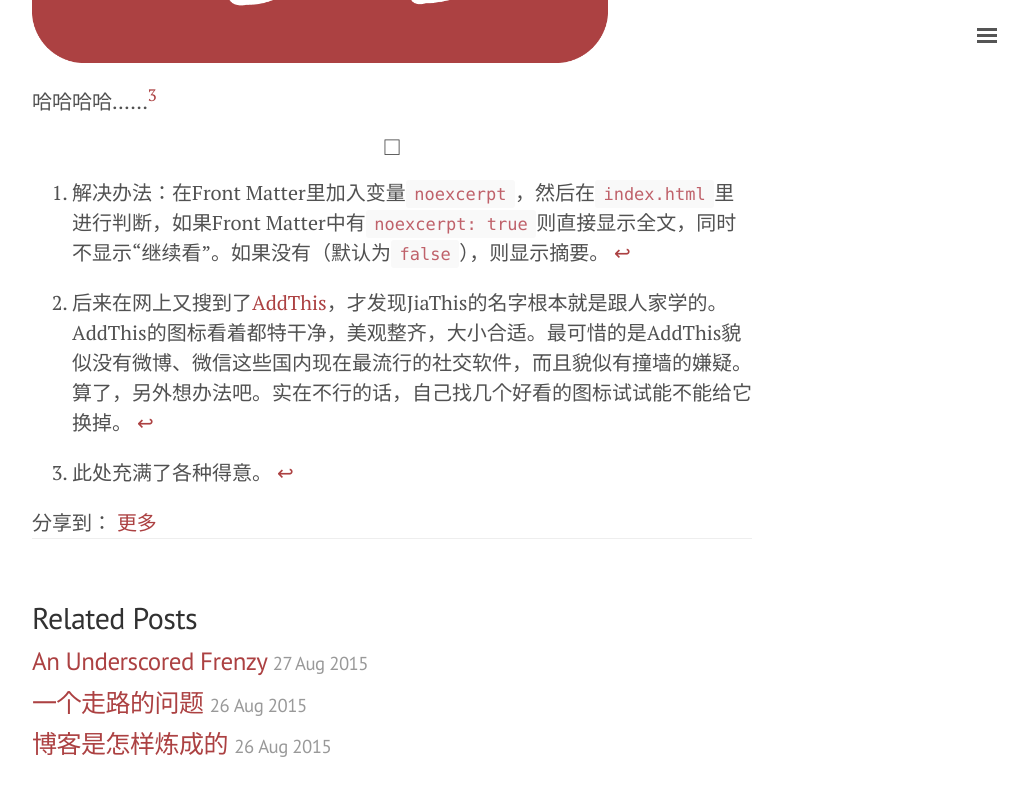
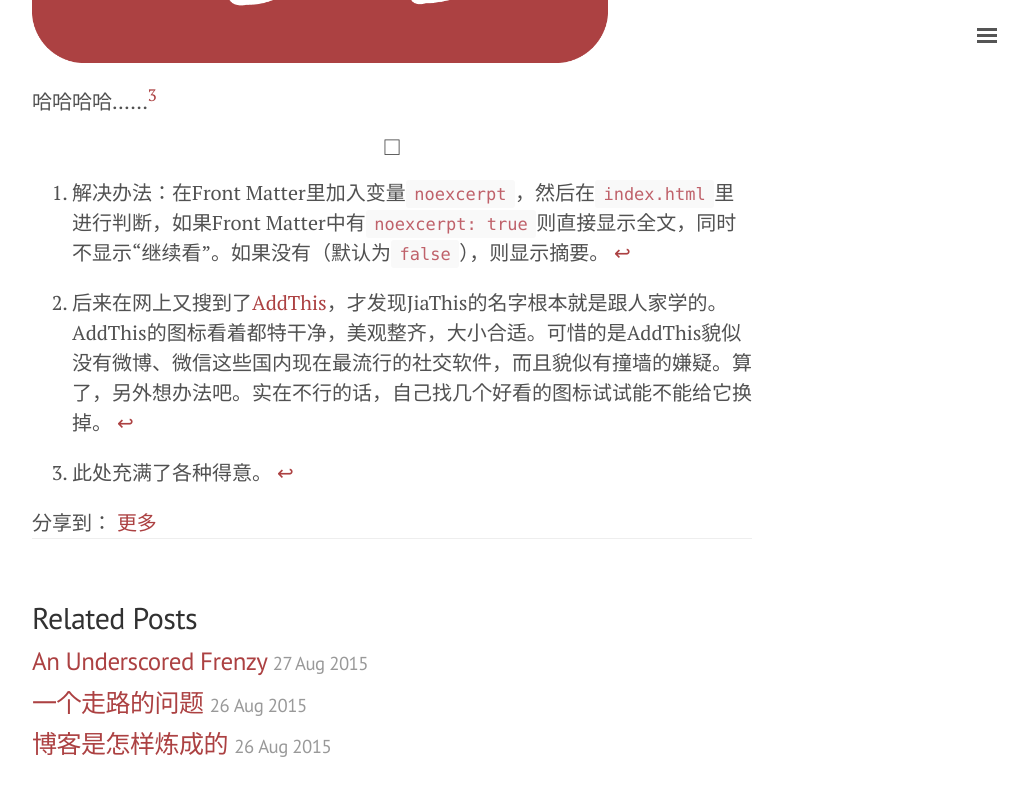
Before and after one commit to nicholaelaw/nicholaelaw.github.io, a Jekyll site: the page built from _posts/2015-08-28-long-term-evolution.md, in a window 1280 px wide and 900 px high, scrolled down 3524 px. Shown: the top 796 px of the window, without its empty margins (248-1276 px from the left). Built offline with Jekyll 4.4.1, drawn with Linux system fonts in a browser that asks for light colours; formulas are drawn with MathJax 3; comment, search, counter and statistics services are not loaded.

Commit message:
additions

```diff
--- a/_posts/2015-08-28-long-term-evolution.md
+++ b/_posts/2015-08-28-long-term-evolution.md
@@ -54,7 +54,7 @@ $$\rhd$$
 
 ###国内社交软件分享[^jiathis]
 
-[^jiathis]: 后来在网上又搜到了[AddThis](http://www.addthis.com/)，才发现JiaThis的名字根本就是跟人家学的。AddThis的图标看着都特干净，美观整齐，大小合适。最可惜的是AddThis貌似没有微博、微信这些国内现在最流行的社交软件，而且貌似有撞墙的嫌疑。算了，另外想办法吧。实在不行的话，自己找几个好看的图标试试能不能给它换掉。
+[^jiathis]: 后来在网上又搜到了[AddThis](http://www.addthis.com/)，才发现JiaThis的名字根本就是跟人家学的。AddThis的图标看着都特干净，美观整齐，大小合适。可惜的是AddThis貌似没有微博、微信这些国内现在最流行的社交软件，而且貌似有撞墙的嫌疑。算了，另外想办法吧。实在不行的话，自己找几个好看的图标试试能不能给它换掉。
 
 之前在[建博](/making-of-this-blog/)的时候提到过，想加入国内网站常见的那种条状物。在网上搜索了一下，居然轻松找到：[JiaThis](http://www.jiathis.com/)。这名字起的，朴实，接地气。JiaThis提供了一次性解决问题的方案，不用注册，直接将提供的代码嵌入到合适的位置，就行了：
 
```
Also changed, not shown: 7-utils.md (+1 -0 lines).
